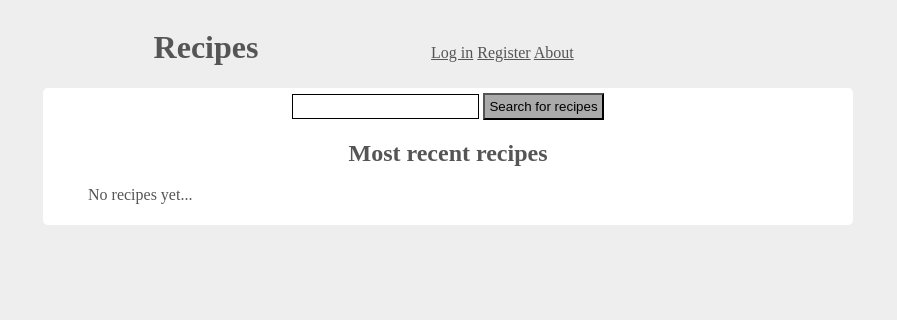
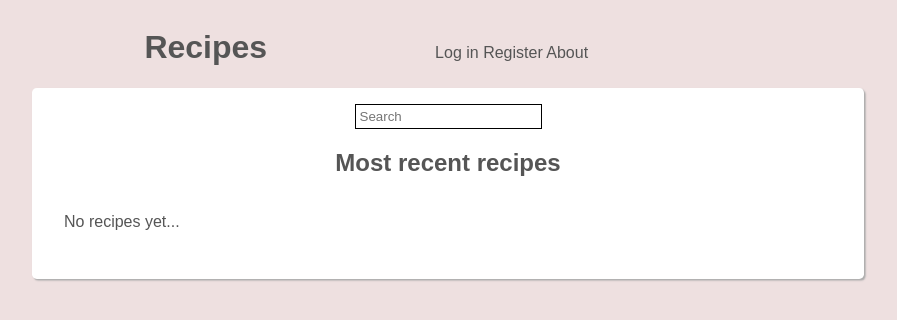
Before and after one commit to welliam/recipes, a Django app: template recipes/templates/recipes/home.html in a window 1280 px wide. Shown: the top 320 px of the page, without its empty margins (192-1089 px from the left). Run offline with Django 3.2, Linux system fonts and the light colour scheme; the template is opened without the code that fills it, so the values that code supplies are empty.

Commit message:
Update styling

```diff
--- a/recipes/static/css/base.css
+++ b/recipes/static/css/base.css
@@ -1,22 +1,30 @@
 body {
-    background-color: #eee;
+    background-color: #eee0e0;
     color: #555;
+    font-family: arial;
 }
 
 main {
     border-radius: 0.3em;
     max-width: 50em;
     background-color: #fff;
-    padding: 0.3em;
+    padding: 1em;
     margin: auto;
+    box-shadow: 0.1em 0.1em 0.1em #aaa;
 }
 
 a {
-    color: #555;
+    color: #d799b5;
+    text-decoration: none;
 }
 
 a:hover {
-    text-decoration: none;
+    text-decoration: underline;
+}
+
+ul {
+    list-style: square;
+    padding: 1em;
 }
 
 .siteheader h1 {
@@ -28,13 +36,18 @@ a:hover {
     min-width: 30em;
 }
 
+.siteheader a {
+    color: #555;
+}
+
 h1, h2, h3, h4, h5 {
     text-align: center;
 }
 
 input[type="button"], input[type="submit"] {
-    background-color: #aaa;
+    background-color: #fff;
     padding: 0.3em;
+    border-radius: 0.3em;
 }
 
 input[type="text"],
@@ -99,6 +112,10 @@ textarea {
     margin-bottom: 3em;
 }
 
+#id_title {
+    font-size: 1.3em;
+}
+
 #id_description {
     height: 5em;
 }
--- a/recipes/templates/recipes/home.html
+++ b/recipes/templates/recipes/home.html
@@ -2,8 +2,7 @@
 
 {% block content %}
 <form action="{% url 'recipe_search' %}">
-  <input name="q" type="text" autofocus>
-  <input type="submit" value="Search for recipes">
+  <input name="q" type="text" placeholder="Search" autofocus>
 </form>
 
 <h2>Most recent recipes</h2>
```
